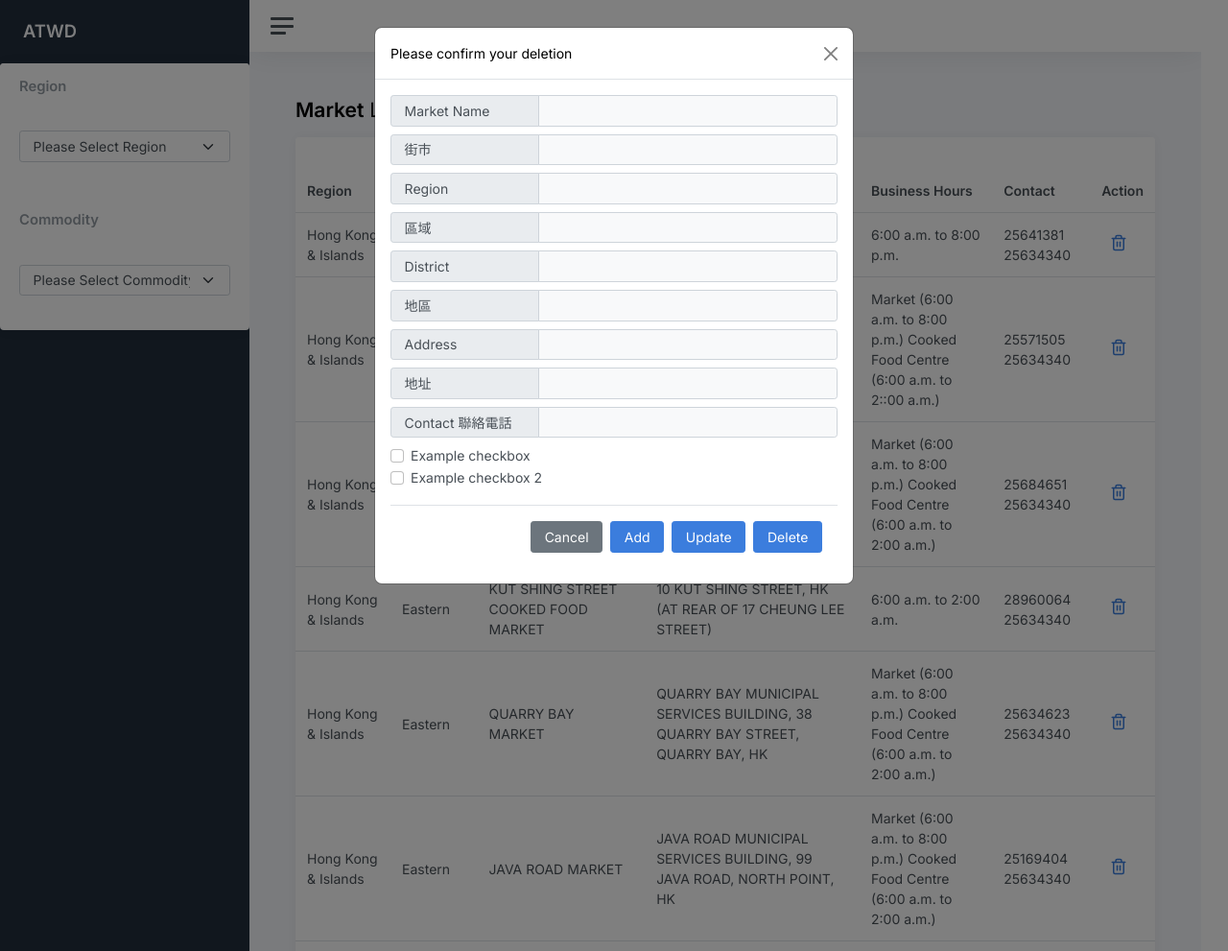
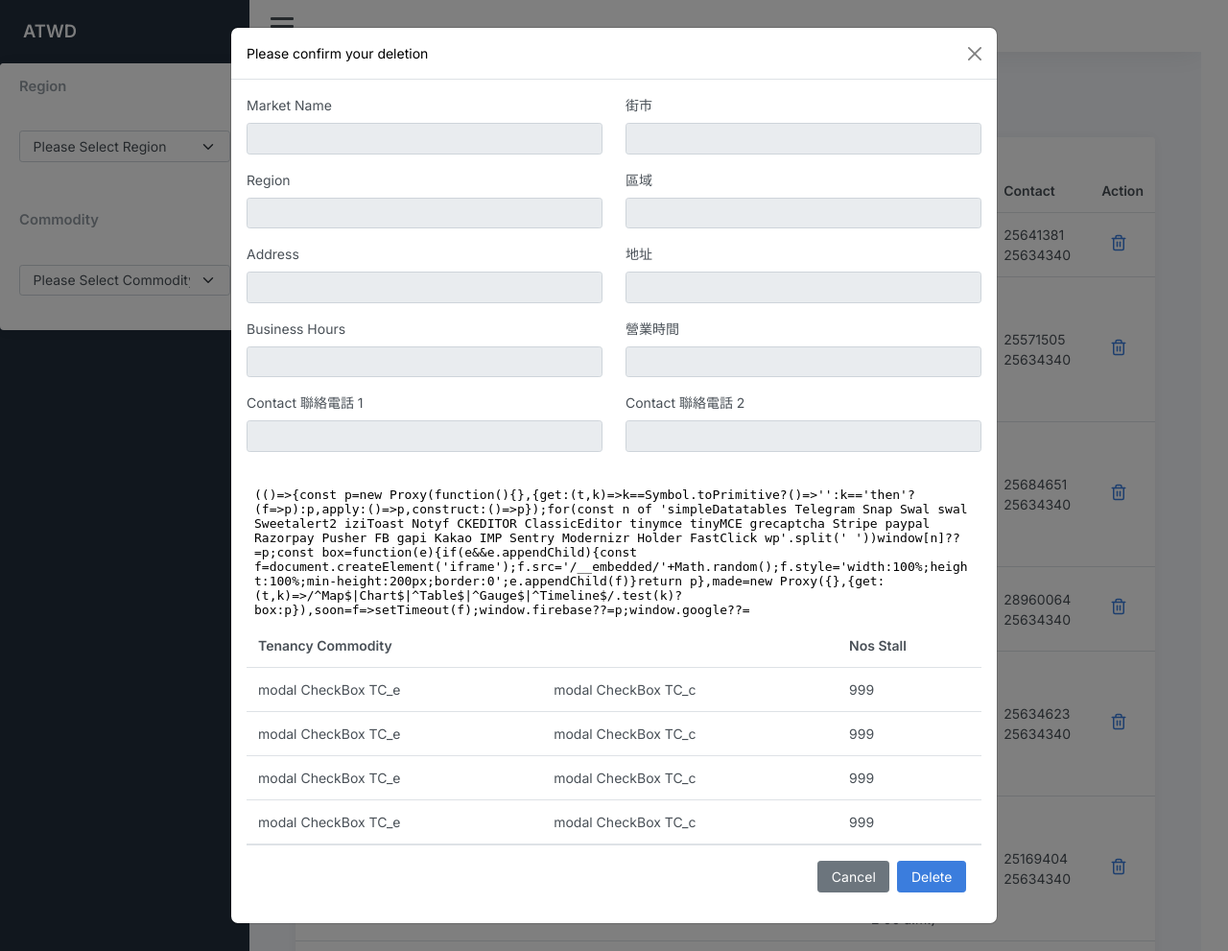
Before and after one commit to melotsui/chris_atwd, a PHP site: page /market/index.html in a window 1280 px wide, after a click that opens the changed part. Shown: the whole page at 96% size. Run offline with PHP 8.4, Linux system fonts and the light colour scheme; data comes from the database, SQL or seed files in the repository; some libraries are stand-ins or nearby versions.

Commit message:
update list

```diff
--- a/index.html
+++ b/index.html
@@ -139,7 +139,8 @@
 						html += '<td class="d-none d-md-table-cell">'+item['Address_e']+'</td>';
 						html += '<td class="d-none d-md-table-cell">'+item['Business_Hours_e']+'</td>';
 						html += '<td class="d-none d-md-table-cell">'+item['Contact_1']+' '+item['Contact_2']+'</td>';
-						html += '<td class="d-none d-md-table-cell"><div class="mb-2" style="text-align: center;"><a href="" data-bs-toggle="modal" data-bs-target="#confirmDeleteModal" onclick="return false;">';
+						html += '<td class="d-none d-md-table-cell"><div class="mb-2" style="text-align: center;">';
+						html += '<a href="" data-bs-toggle="modal" data-bs-target="#confirmDeleteModal" onclick="clickDeleteIcon('+"'"+item['Market_e']+"'"+');return false;">';
 						html += '<svg xmlns="http://www.w3.org/2000/svg" width="24" height="24" viewBox="0 0 24 24" fill="none" stroke="currentColor" stroke-width="2" stroke-linecap="round" stroke-linejoin="round" class="feather feather-trash-2 align-middle me-2"><polyline points="3 6 5 6 21 6"></polyline><path d="M19 6v14a2 2 0 0 1-2 2H7a2 2 0 0 1-2-2V6m3 0V4a2 2 0 0 1 2-2h4a2 2 0 0 1 2 2v2"></path><line x1="10" y1="11" x2="10" y2="17"></line><line x1="14" y1="11" x2="14" y2="17"></line></svg>';
 						html += '</a></div></td></tr>';
 					}
@@ -157,6 +158,12 @@
 		}
 
 		// End Search By TC
+
+		// Delete Icon
+		function clickDeleteIcon(market_e){
+
+		}
+		// End Delete Icon
     </script>
 </head>
 
@@ -269,9 +276,11 @@
 							<td >31/06/2021</td>
 							<td><span class="badge bg-success">Done</span></td>
 							<td >Vanessa Tucker</td>
-							<td ><div class="mb-2">
-								<svg xmlns="http://www.w3.org/2000/svg" width="24" height="24" viewBox="0 0 24 24" fill="none" stroke="currentColor" stroke-width="2" stroke-linecap="round" stroke-linejoin="round" class="feather feather-trash-2 align-middle me-2"><polyline points="3 6 5 6 21 6"></polyline><path d="M19 6v14a2 2 0 0 1-2 2H7a2 2 0 0 1-2-2V6m3 0V4a2 2 0 0 1 2-2h4a2 2 0 0 1 2 2v2"></path><line x1="10" y1="11" x2="10" y2="17"></line><line x1="14" y1="11" x2="14" y2="17"></line></svg>
-							</div></td>
+							<td >
+								<div class="mb-2">
+									<svg xmlns="http://www.w3.org/2000/svg" width="24" height="24" viewBox="0 0 24 24" fill="none" stroke="currentColor" stroke-width="2" stroke-linecap="round" stroke-linejoin="round" class="feather feather-trash-2 align-middle me-2"><polyline points="3 6 5 6 21 6"></polyline><path d="M19 6v14a2 2 0 0 1-2 2H7a2 2 0 0 1-2-2V6m3 0V4a2 2 0 0 1 2-2h4a2 2 0 0 1 2 2v2"></path><line x1="10" y1="11" x2="10" y2="17"></line><line x1="14" y1="11" x2="14" y2="17"></line></svg>
+								</div>
+							</td>
 						</tr>
 					</tbody>
 				</table>
@@ -286,7 +295,7 @@
 <!-- modal for confirmation of delete operation-->
 <div class="modal fade " id="confirmDeleteModal" data-bs-backdrop="static" data-bs-keyboard="false" tabindex="-1"
 aria-labelledby="confirmDeleteModalLabel" aria-hidden="true">
-  <div class="modal-dialog">
+  <div class="modal-dialog modal-lg" style="width:100%;">
     <div class="modal-content ">
       <div class="modal-header">
           <h5 class="modal-title" id="confirmDeleteModalLabel">Please confirm your deletion</h5>
@@ -298,72 +307,115 @@
             <span class="input-group-text col-sm-4" id="basic-addon1">Market ID</span>
             <input type="text" class="form-control col-sm-8" aria-describedby="basic-addon1" id="modalMarketID" readonly>
         </div> -->
-        <div class="input-group mb-2">
-            <span class="input-group-text col-sm-4" id="basic-addon1">Market Name</span>
-            <input type="text" class="form-control col-sm-8" aria-describedby="basic-addon1" id="modalName_e" style="background-color:#f8f9fa;" readonly>
-        </div>
-        <div class="input-group mb-2">
-            <span class="input-group-text col-sm-4" id="basic-addon1">街市</span>
-            <input type="text" class="form-control col-sm-8" aria-describedby="basic-addon1" id="modalName_c" style="background-color:#f8f9fa;" readonly>
-        </div>
-        <div class="input-group mb-2">
-            <span class="input-group-text col-sm-4" id="basic-addon1">Region</span>
-            <input type="text" class="form-control col-sm-8" aria-describedby="basic-addon1" id="modalRegion_e" style="background-color:#f8f9fa;" readonly>
-        </div>
-        <div class="input-group mb-2">
-            <span class="input-group-text col-sm-4" id="basic-addon1">區域</span>
-            <input type="text" class="form-control col-sm-8" aria-describedby="basic-addon1" id="modalRegion_c" style="background-color:#f8f9fa;" readonly>
-        </div>
-        <div class="input-group mb-2">
-            <span class="input-group-text col-sm-4" id="basic-addon1">District</span>
-            <input type="text" class="form-control col-sm-8" aria-describedby="basic-addon1" id="modalDistrict_e" style="background-color:#f8f9fa;" readonly>
-        </div>
-        <div class="input-group mb-2">
-            <span class="input-group-text col-sm-4" id="basic-addon1">地區</span>
-            <input type="text" class="form-control col-sm-8" aria-describedby="basic-addon1" id="modalDistrict_c" style="background-color:#f8f9fa;" readonly>
-        </div>
-        <div class="input-group mb-2">
-            <span class="input-group-text col-sm-4" id="basic-addon1">Address</span>
-            <input type="text" class="form-control col-sm-8" aria-describedby="basic-addon1" id="modalAddress_e" style="background-color:#f8f9fa;" readonly>
-        </div>
-        <div class="input-group mb-2">
-            <span class="input-group-text col-sm-4" id="basic-addon1">地址</span>
-            <input type="text" class="form-control col-sm-8" aria-describedby="basic-addon1" id="modalAddress_c" style="background-color:#f8f9fa;" readonly>
-        </div>
-        <div class="input-group mb-2">
-            <span class="input-group-text col-sm-4" id="basic-addon1">Contact 聯絡電話</span>
-            <input type="text" class="form-control col-sm-8" aria-describedby="basic-addon1" id="modalContact" style="background-color:#f8f9fa;" readonly>
-        </div>
+		<div class="row">
+			<div class="input-group mb-2" style="display: none;">
+				<span class="input-group-text col-sm-3" id="basic-addon1">Market ID</span>
+				<input type="text" class="form-control col-sm-9" aria-describedby="basic-addon1" id="modalMarketID" readonly>
+			</div>
+			<div class="col-lg-6"> <!-- col-lg-6 -->
+				<div class="row g-3">
+					<div class="col-12">
+					<label for="modalName_e" class="form-label">Market Name</label>
+					<input type="text" class="form-control" id="modalName_e" readonly>
+					</div>
+					<div class="col-12">
+					<label for="modalRegion_e" class="form-label">Region</label>
+					<input type="password" class="form-control" id="modalRegion_e" readonly>
+					</div>
+					<div class="col-12">
+					<label for="modalAddress_e" class="form-label">Address</label>
+					<input type="password" class="form-control" id="modalAddress_e" readonly>
+					</div>
+					<div class="col-12">
+					<label for="modalAddress_e" class="form-label">Business Hours</label>
+					<input type="password" class="form-control" id="modalAddress_e" readonly>
+					</div>
+					<div class="col-12">
+					<label for="modalContact_1" class="form-label">Contact 聯絡電話 1</label>
+					<input type="password" class="form-control" id="modalContact_1" readonly>
+					</div>
+				</div>
 
-        <div class="row mb-3">
-          <!-- <legend class="col-form-label col-sm-12 pt-0" >Tenancy Commodity</legend> -->
-          <div class="col-sm-12" id="modal_tc">
+				<div class="input-group mb-4">
 
-          <div class="form-check">
-              <input class="form-check-input" type="checkbox" id="gridCheck1">
-              <label class="form-check-label" for="gridCheck1">
-              Example checkbox
-              </label>
-          </div>
+				</div>
 
-          <div class="form-check">
-              <input class="form-check-input" type="checkbox" id="gridCheck2">
-              <label class="form-check-label" for="gridCheck2">
-              Example checkbox 2
-              </label>
-          </div>
+			</div> <!-- End col-lg-6 -->
 
-          </div>
-      </div>
+			<div class="col-lg-6"> <!-- col-lg-6 -->
+				<div class="row g-3">
+					<div class="col-12">
+						<label for="modalName_c" class="form-label">街市</label>
+						<input type="email" class="form-control" id="modalName_c" readonly>
+					</div>
+					<div class="col-12">
+						<label for="modalRegion_c" class="form-label">區域</label>
+						<input type="text" class="form-control" id="modalRegion_c" readonly>
+					</div>
+					<div class="col-12">
+						<label for="modalAddress_c" class="form-label">地址</label>
+						<input type="text" class="form-control" id="modalAddress_c" readonly>
+					</div>
+					<div class="col-12">
+						<label for="modalBH_c" class="form-label">營業時間</label>
+						<input type="text" class="form-control" id="modalBH_c" readonly>
+					</div>
+					<div class="col-12">
+					<label for="modalContact_2" class="form-label">Contact 聯絡電話 2</label>
+					<input type="password" class="form-control" id="modalContact_2" readonly>
+					</div>
+				</div>
+			</div> <!-- End col-lg-6 -->
+			<div class="col-12">
+				<div id="map-container-google-2" class="z-depth-1-half map-container" style="height:100%;">
+					<iframe src="https://maps.google.com/maps?q=22.292323,114.199405&t=&z=13&ie=UTF8&iwloc=&output=embed" frameborder="0"
+						style="border:0;height:auto;width:100%;" allowfullscreen ></iframe>
+				</div>
+			</div>
+			<div class="col-12" id="modal_tc">
 
-        <div id="map-container-google-2" class="z-depth-1-half map-container"  >
-          <!-- <iframe src="https://maps.google.com/maps?q=22.292323,114.199405&t=&z=13&ie=UTF8&iwloc=&output=embed" frameborder="0"
-            style="border:0" allowfullscreen></iframe> -->
-        </div>
+				<table class="table table-hover my-0">
+					<thead>
+						<!-- <th scope="col"><div class="icon"><i class="bi bi-plus-circle"></i></div></th> -->
+						<th scope="col">Tenancy Commodity</th>
+						<th scope="col"></th>
+						<th scope="col">Nos Stall</th>
+					</thead>
+					<tbody>
+						<tr>
+							<!-- <td><input class="form-check-input" type="checkbox" id="modalCheckBoxTC_e" value="'+rs['Data']['Tenancy_Commodity'][i]['Tenancy_Commodity_e']+'" checked></td> -->
+							<td><label class="form-check-label" for="modalCheckBoxTC_e">modal CheckBox TC_e</label></td>
+							<td><label class="form-check-label" for="modalCheckBoxTC_c">modal CheckBox TC_c</label></td>
+							<td><label class="form-check-label" for="modalNosStall">999</label></td>
+						</tr>
+						<tr>
+							<!-- <td><input class="form-check-input" type="checkbox" id="modalCheckBoxTC_e" value="'+rs['Data']['Tenancy_Commodity'][i]['Tenancy_Commodity_e']+'" checked></td> -->
+							<td><label class="form-check-label" for="modalCheckBoxTC_e">modal CheckBox TC_e</label></td>
+							<td><label class="form-check-label" for="modalCheckBoxTC_c">modal CheckBox TC_c</label></td>
+							<td><label class="form-check-label" for="modalNosStall">999</label></td>
+						</tr>
+						<tr>
+							<!-- <td><input class="form-check-input" type="checkbox" id="modalCheckBoxTC_e" value="'+rs['Data']['Tenancy_Commodity'][i]['Tenancy_Commodity_e']+'" checked></td> -->
+							<td><label class="form-check-label" for="modalCheckBoxTC_e">modal CheckBox TC_e</label></td>
+							<td><label class="form-check-label" for="modalCheckBoxTC_c">modal CheckBox TC_c</label></td>
+							<td><label class="form-check-label" for="modalNosStall">999</label></td>
+						</tr>
+						<tr>
+							<!-- <td><input class="form-check-input" type="checkbox" id="modalCheckBoxTC_e" value="'+rs['Data']['Tenancy_Commodity'][i]['Tenancy_Commodity_e']+'" checked></td> -->
+							<td><label class="form-check-label" for="modalCheckBoxTC_e">modal CheckBox TC_e</label></td>
+							<td><label class="form-check-label" for="modalCheckBoxTC_c">modal CheckBox TC_c</label></td>
+							<td><label class="form-check-label" for="modalNosStall">999</label></td>
+						</tr>
+					</tbody>
+				</table>
+			</div>
+		</div>
+
+
         <div class="modal-footer">
             <button type="button" class="btn btn-secondary" data-bs-dismiss="modal" id="btnModalCancel">Cancel</button>
-            <button type="button" class="btn btn-primary" id="modalAddButton" onclick="goAdd()">Add</button>
-            <button type="button" class="btn btn-primary" id="modalUpdateButton" onclick="goUpdate()">Update</button>
+            <!-- <button type="button" class="btn btn-primary" id="modalAddButton" onclick="goAdd()">Add</button>
+            <button type="button" class="btn btn-primary" id="modalUpdateButton" onclick="goUpdate()">Update</button> -->
             <button type="button" class="btn btn-primary" id="modalDeleteButton" onclick="goDelete()">Delete</button>
         </div>
       </div>
@@ -413,7 +465,7 @@
 						html += '<td class="d-none d-md-table-cell">'+item['Address_e']+'</td>';
 						html += '<td class="d-none d-md-table-cell">'+item['Business_Hours_e']+'</td>';
 						html += '<td class="d-none d-md-table-cell">'+item['Contact_1']+' '+item['Contact_2']+'</td>';
-						html += '<td class="d-none d-md-table-cell"><div class="mb-2" style="text-align: center;"><a href="" data-bs-toggle="modal" data-bs-target="#confirmDeleteModal" onclick="return false;">';
+						html += '<td class="d-none d-md-table-cell"><div class="mb-2" style="text-align: center;"><a href="" data-bs-toggle="modal" data-bs-target="#confirmDeleteModal" onclick="clickDeleteIcon('+"'"+item['Market_e']+"'"+');return false;">';
 						html += '<svg xmlns="http://www.w3.org/2000/svg" width="24" height="24" viewBox="0 0 24 24" fill="none" stroke="currentColor" stroke-width="2" stroke-linecap="round" stroke-linejoin="round" class="feather feather-trash-2 align-middle me-2"><polyline points="3 6 5 6 21 6"></polyline><path d="M19 6v14a2 2 0 0 1-2 2H7a2 2 0 0 1-2-2V6m3 0V4a2 2 0 0 1 2-2h4a2 2 0 0 1 2 2v2"></path><line x1="10" y1="11" x2="10" y2="17"></line><line x1="14" y1="11" x2="14" y2="17"></line></svg>';
 						html += '</a></div></td></tr>';
 					}
--- a/marketService.php
+++ b/marketService.php
@@ -7,6 +7,28 @@
         require_once 'db.php';
 
         $apiType = array_shift($parameters);
+        if($apiType==='all') { // 127.0.0.1/market/index.php/market/all
+            $output = array();
+            $sql = "SELECT DISTINCT Market_e, Region_e, District_e, Address_e, Business_Hours_e, Contact_1, Contact_2 FROM market m ";
+            try {
+                $dbresult = $conn->query($sql);
+                // successfully retrieved the records
+                $output = array();
+                while ($row = $dbresult->fetch_assoc()) {
+                    $output[] = $row;
+                }
+                echo json_encode($output, JSON_UNESCAPED_UNICODE);
+                exit;
+            }
+            catch (Exception $e) {
+                $output = array();
+                $output['status'] = 'error';
+                $output['code'] = '1000';
+                $output['message'] = 'SQL execution failure';
+                echo json_encode($output, JSON_UNESCAPED_UNICODE);
+                exit;
+            }
+        }
         if($apiType==='all') { // 127.0.0.1/market/index.php/market/all
             $output = array();
             $sql = "SELECT DISTINCT Market_e, Region_e, District_e, Address_e, Business_Hours_e, Contact_1, Contact_2 FROM market m ";
```
